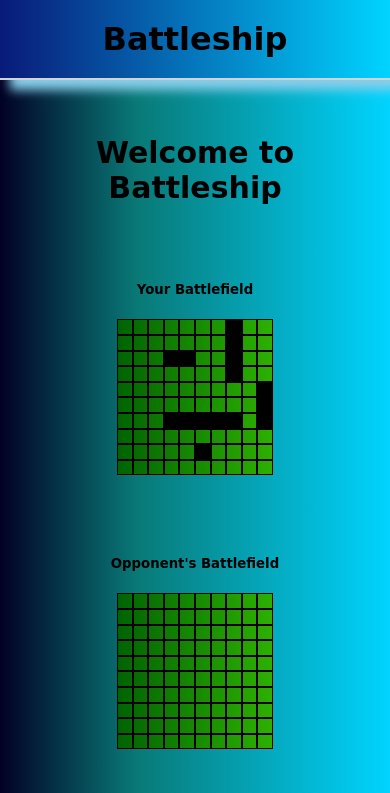
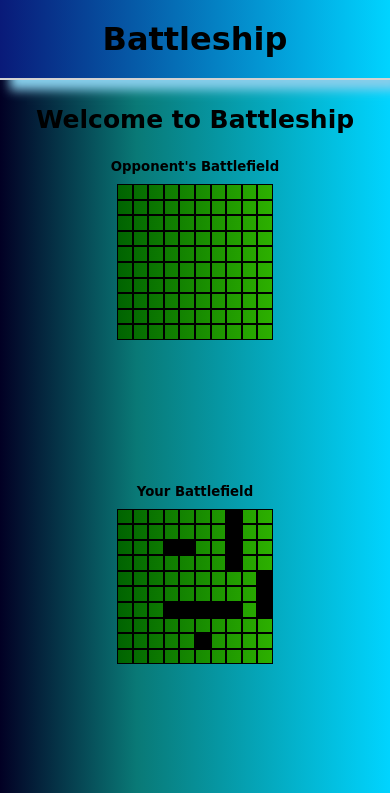
Before and after one commit to seanghods/battleship, a plain HTML site: page index.html in a window 390 px wide. Shown: the top 793 px of the page. Drawn offline with Linux system fonts and the light colour scheme; a web font is replaced by a local one.

Commit message:
Mobile style fixes

```diff
--- a/style.css
+++ b/style.css
@@ -65,6 +65,19 @@ h3 {
   font-size: 30px;
 }
 
+@media screen and (max-width: 500px) {
+  h3 {
+    font-size: 25px;
+    margin: 0;
+    padding: 0;
+  }
+  h5 {
+    margin: 0;
+    padding: 0;
+    padding-bottom: 10px;
+  }
+}
+
 /* gameboards */
 
 .gameboards{
@@ -96,7 +109,7 @@ h3 {
 
 @media screen and (max-width: 500px) {
   .gameboards {
-    flex-direction: column;
+    flex-direction: column-reverse;
   }
   .gameboard {
       width: 40vw;
```
